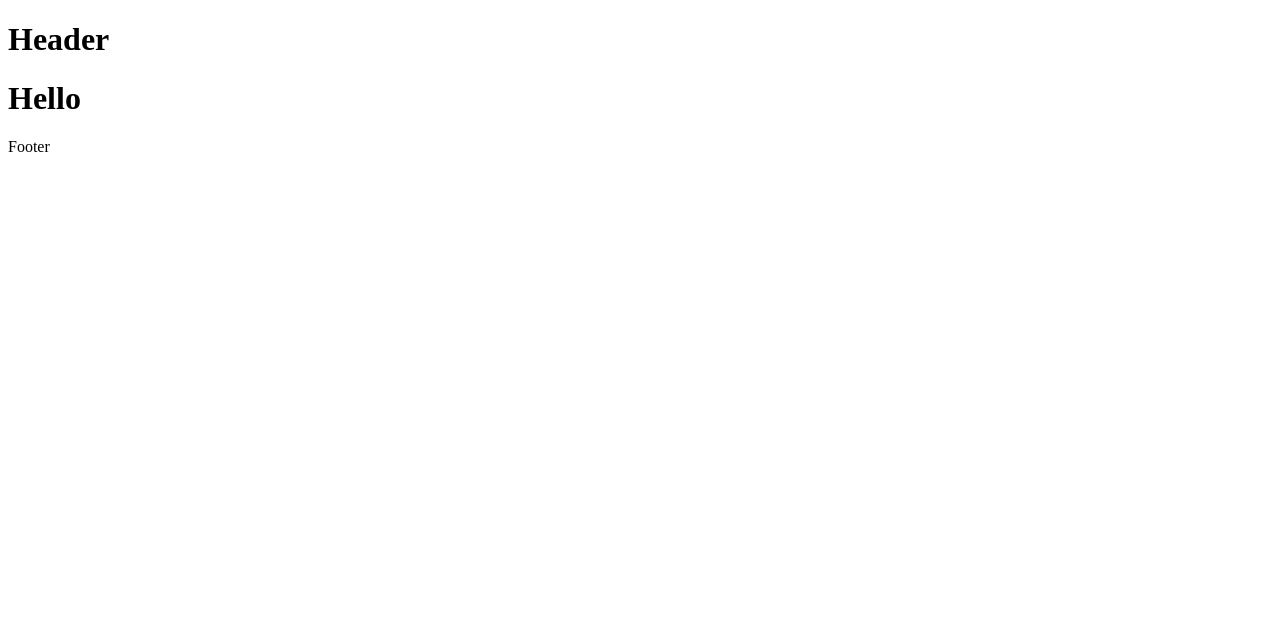
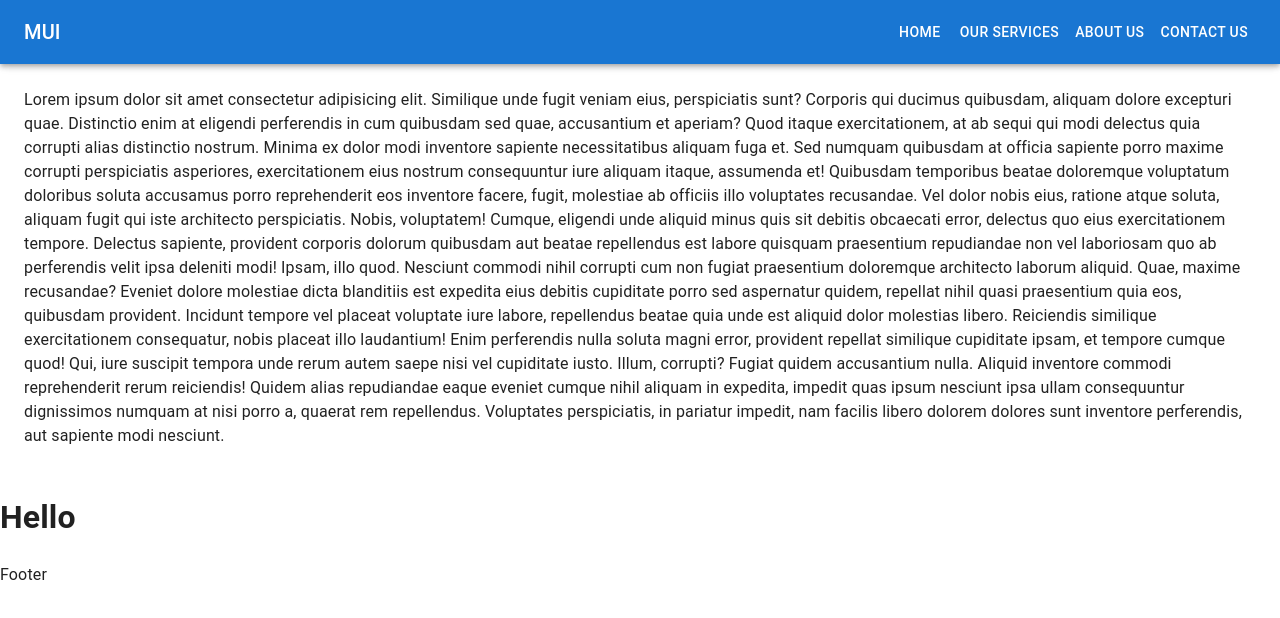
Before and after one commit to Pakash2211/BisunPVT, a Next.js app in the folder bisual/: page / in a window 1280 px wide. Shown: the top 618 px of the page. Built offline with nearby package versions, Linux system fonts and the light colour scheme.

Commit message:
Header Changes

```diff
--- a/bisual/src/components/header/Header.jsx
+++ b/bisual/src/components/header/Header.jsx
@@ -1,9 +1,152 @@
+import * as React from "react";
+import PropTypes from "prop-types";
+import AppBar from "@mui/material/AppBar";
+import Box from "@mui/material/Box";
+import CssBaseline from "@mui/material/CssBaseline";
+import Divider from "@mui/material/Divider";
+import Drawer from "@mui/material/Drawer";
+import IconButton from "@mui/material/IconButton";
+import List from "@mui/material/List";
+import ListItem from "@mui/material/ListItem";
+import ListItemButton from "@mui/material/ListItemButton";
+import ListItemText from "@mui/material/ListItemText";
+import MenuIcon from "@mui/icons-material/Menu";
+import Toolbar from "@mui/material/Toolbar";
+import Typography from "@mui/material/Typography";
+import Button from "@mui/material/Button";
 
-import { Button } from "@mui/material";
+const drawerWidth = 240;
+const navItems = ["Home", "Our Services", "About us", "Contact us"];
 
+function Header(props) {
+  const { window } = props;
+  const [mobileOpen, setMobileOpen] = React.useState(false);
 
-export default function Header() {
-  return <div>
-   <h1>Header</h1>
-  </div>;
+  const handleDrawerToggle = () => {
+    setMobileOpen((prevState) => !prevState);
+  };
+
+  const drawer = (
+    <Box onClick={handleDrawerToggle} sx={{ textAlign: "center" }}>
+      <Typography variant="h6" sx={{ my: 2 }}>
+        MUI
+      </Typography>
+      <Divider />
+      <List>
+        {navItems.map((item) => (
+          <ListItem key={item} disablePadding>
+            <ListItemButton sx={{ textAlign: "center" }}>
+              <ListItemText primary={item} />
+            </ListItemButton>
+          </ListItem>
+        ))}
+      </List>
+    </Box>
+  );
+
+  const container =
+    window !== undefined ? () => window().document.body : undefined;
+
+  return (
+    <Box sx={{ display: "flex" }}>
+      <CssBaseline />
+      <AppBar component="nav">
+        <Toolbar>
+          <IconButton
+            color="inherit"
+            aria-label="open drawer"
+            edge="start"
+            onClick={handleDrawerToggle}
+            sx={{ mr: 2, display: { sm: "none" } }}
+          >
+            <MenuIcon />
+          </IconButton>
+          <Typography
+            variant="h6"
+            component="div"
+            sx={{ flexGrow: 1, display: { xs: "none", sm: "block" } }}
+          >
+            MUI
+          </Typography>
+          <Box sx={{ display: { xs: "none", sm: "block" } }}>
+            {navItems.map((item) => (
+              <Button key={item} sx={{ color: "#fff" }}>
+                {item}
+              </Button>
+            ))}
+          </Box>
+        </Toolbar>
+      </AppBar>
+      <nav>
+        <Drawer
+          container={container}
+          variant="temporary"
+          open={mobileOpen}
+          onClose={handleDrawerToggle}
+          ModalProps={{
+            keepMounted: true, // Better open performance on mobile.
+          }}
+          sx={{
+            display: { xs: "block", sm: "none" },
+            "& .MuiDrawer-paper": {
+              boxSizing: "border-box",
+              width: drawerWidth,
+            },
+          }}
+        >
+          {drawer}
+        </Drawer>
+      </nav>
+      <Box component="main" sx={{ p: 3 }}>
+        <Toolbar />
+        <Typography>
+          Lorem ipsum dolor sit amet consectetur adipisicing elit. Similique
+          unde fugit veniam eius, perspiciatis sunt? Corporis qui ducimus
+          quibusdam, aliquam dolore excepturi quae. Distinctio enim at eligendi
+          perferendis in cum quibusdam sed quae, accusantium et aperiam? Quod
+          itaque exercitationem, at ab sequi qui modi delectus quia corrupti
+          alias distinctio nostrum. Minima ex dolor modi inventore sapiente
+          necessitatibus aliquam fuga et. Sed numquam quibusdam at officia
+          sapiente porro maxime corrupti perspiciatis asperiores, exercitationem
+          eius nostrum consequuntur iure aliquam itaque, assumenda et! Quibusdam
+          temporibus beatae doloremque voluptatum doloribus soluta accusamus
+          porro reprehenderit eos inventore facere, fugit, molestiae ab officiis
+          illo voluptates recusandae. Vel dolor nobis eius, ratione atque
+          soluta, aliquam fugit qui iste architecto perspiciatis. Nobis,
+          voluptatem! Cumque, eligendi unde aliquid minus quis sit debitis
+          obcaecati error, delectus quo eius exercitationem tempore. Delectus
+          sapiente, provident corporis dolorum quibusdam aut beatae repellendus
+          est labore quisquam praesentium repudiandae non vel laboriosam quo ab
+          perferendis velit ipsa deleniti modi! Ipsam, illo quod. Nesciunt
+          commodi nihil corrupti cum non fugiat praesentium doloremque
+          architecto laborum aliquid. Quae, maxime recusandae? Eveniet dolore
+          molestiae dicta blanditiis est expedita eius debitis cupiditate porro
+          sed aspernatur quidem, repellat nihil quasi praesentium quia eos,
+          quibusdam provident. Incidunt tempore vel placeat voluptate iure
+          labore, repellendus beatae quia unde est aliquid dolor molestias
+          libero. Reiciendis similique exercitationem consequatur, nobis placeat
+          illo laudantium! Enim perferendis nulla soluta magni error, provident
+          repellat similique cupiditate ipsam, et tempore cumque quod! Qui, iure
+          suscipit tempora unde rerum autem saepe nisi vel cupiditate iusto.
+          Illum, corrupti? Fugiat quidem accusantium nulla. Aliquid inventore
+          commodi reprehenderit rerum reiciendis! Quidem alias repudiandae eaque
+          eveniet cumque nihil aliquam in expedita, impedit quas ipsum nesciunt
+          ipsa ullam consequuntur dignissimos numquam at nisi porro a, quaerat
+          rem repellendus. Voluptates perspiciatis, in pariatur impedit, nam
+          facilis libero dolorem dolores sunt inventore perferendis, aut
+          sapiente modi nesciunt.
+        </Typography>
+      </Box>
+    </Box>
+  );
 }
+
+Header.propTypes = {
+  /**
+   * Injected by the documentation to work in an iframe.
+   * You won't need it on your project.
+   */
+  window: PropTypes.func,
+};
+
+export default Header;
```
